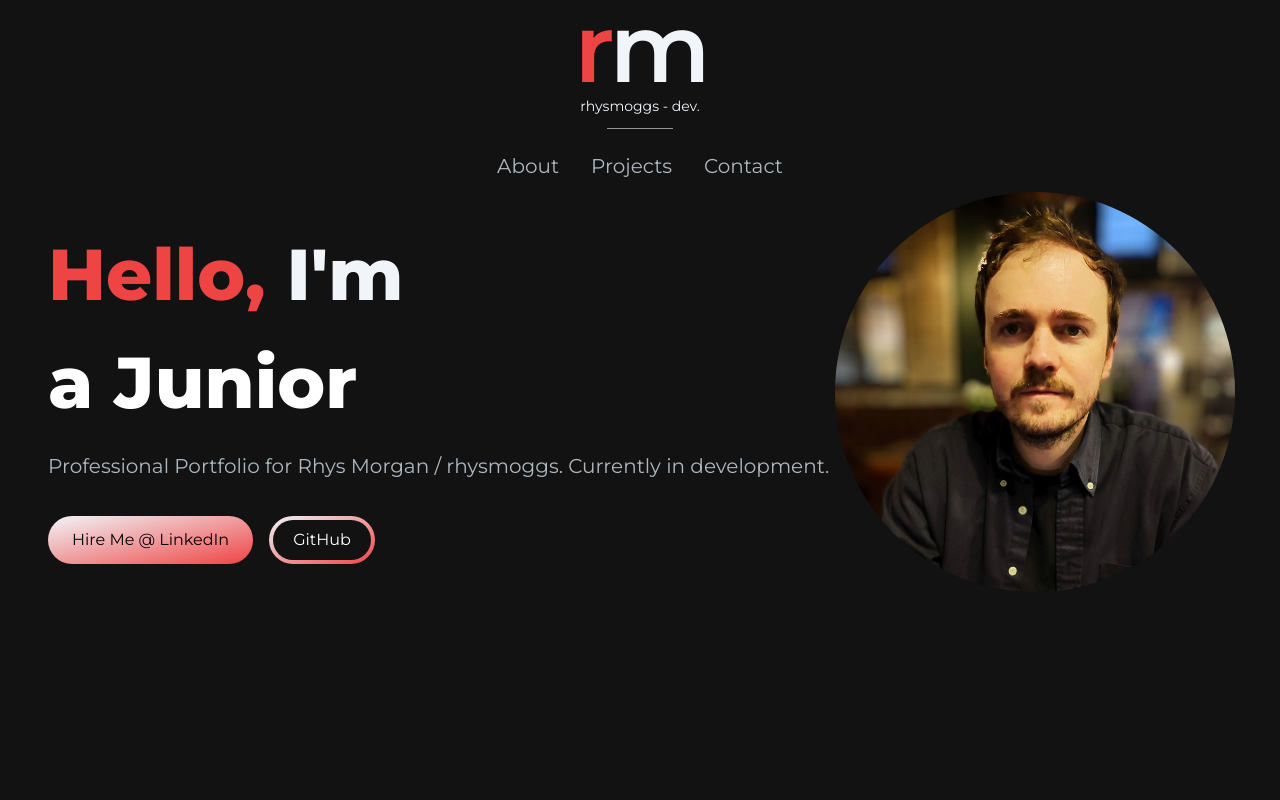
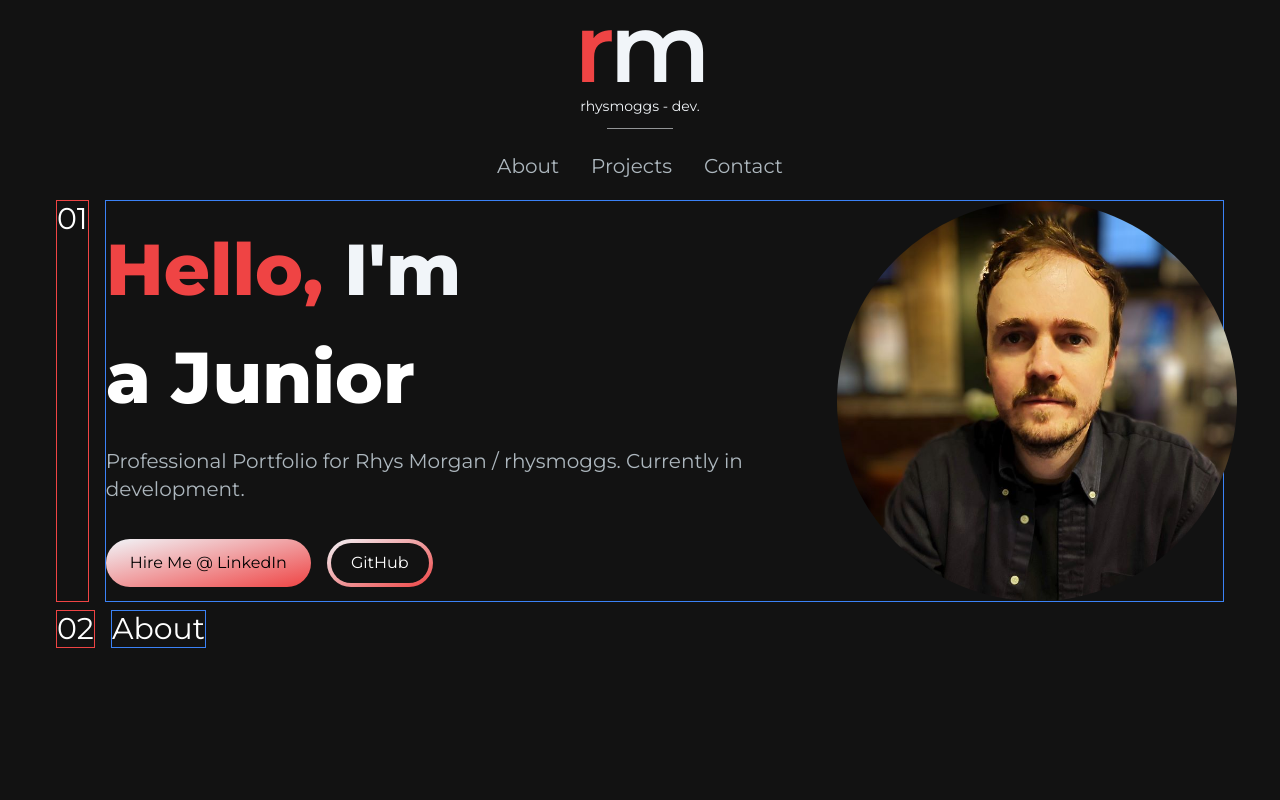
Before and after one commit to rhysmoggs/portfolio2024, a Next.js app: page / in a window 1280 px wide. Shown: the top 800 px of the page. Built offline with nearby package versions, Linux system fonts and the light colour scheme.

Commit message:
set foundations of new SideNav setup in current HeroSection

```diff
--- a/app/components/HeroSection.jsx
+++ b/app/components/HeroSection.jsx
@@ -4,9 +4,18 @@ import Link from 'next/link'
 import React from 'react'
 import { TypeAnimation } from 'react-type-animation'
 
+// add logic to show/hide content on SideNav click
+
+// rename component
 const HeroSection = () => {
   return (
     <section className='md:pt-20 lg:pt-18'>
+      <div className='flex gap-4 m-2'>
+        <div className='border border-red-500'>
+          <h1 className='text-white text-3xl'>01</h1>
+          {/* create and then add HeroSection component again */}
+        </div>
+        <div className='border border-blue-500'>
           <div className='grid grid-cols-1 sm:grid-cols-12'>
             <div className='col-span-8 place-self-center text-center sm:text-left md:justify-self-start'>
               <h1 className='text-white mb-4 text-4xl sm:text-5xl lg:text-7xl lg:leading-normal font-extrabold'>
@@ -70,6 +79,18 @@ const HeroSection = () => {
               </div>
             </div>
           </div>
+        </div>
+      </div>
+
+      <div className='flex gap-4 m-2'>
+        <div className='border border-red-500'>
+          <h1 className='text-white text-3xl'>02</h1>
+        </div>
+        <div className='border border-blue-500'>
+          <h2 className='text-white text-3xl'>About</h2>
+          {/* add About component here */}
+        </div>
+      </div>
     </section>
   )
 }
```
Lines whose indentation alone changed are shown as unchanged.
